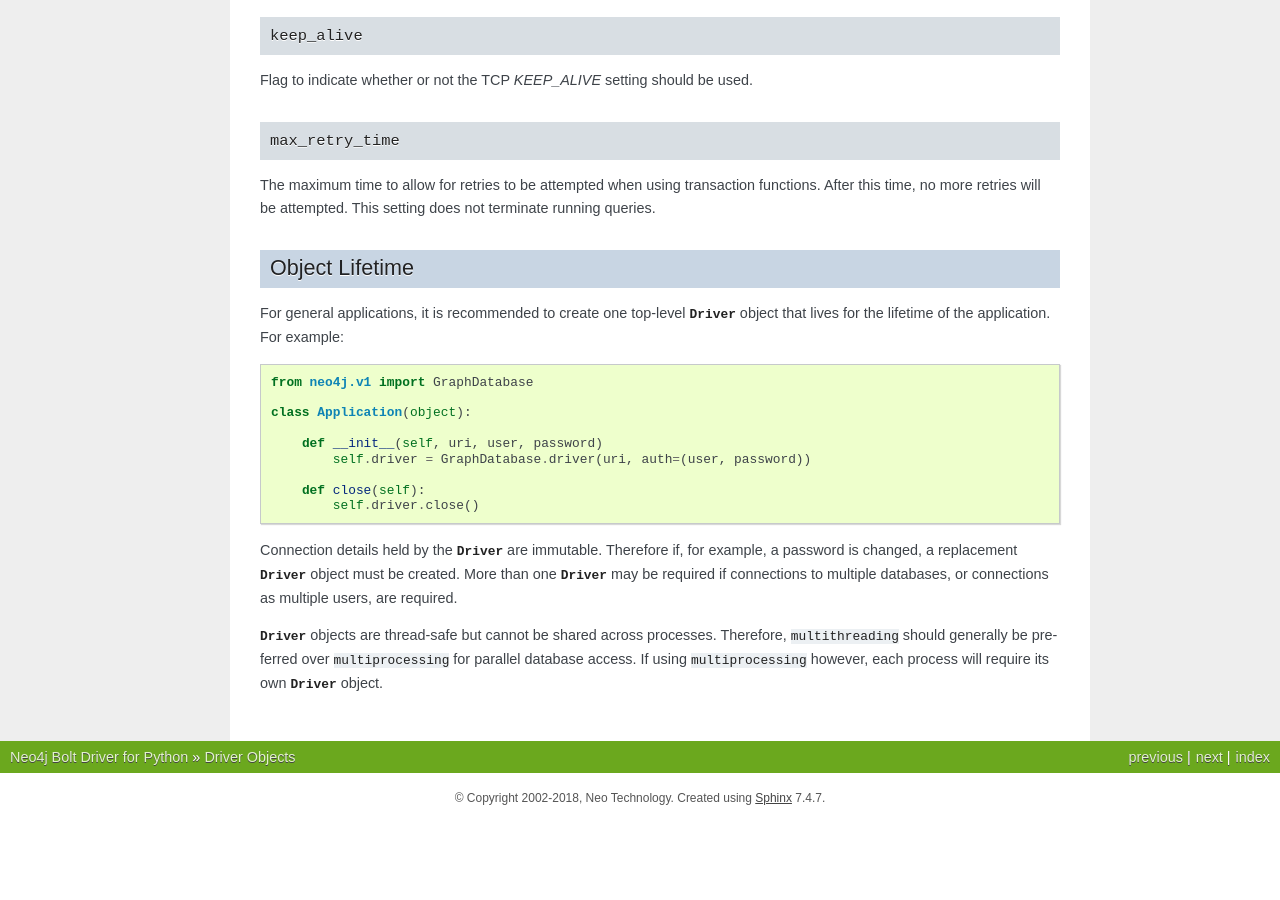
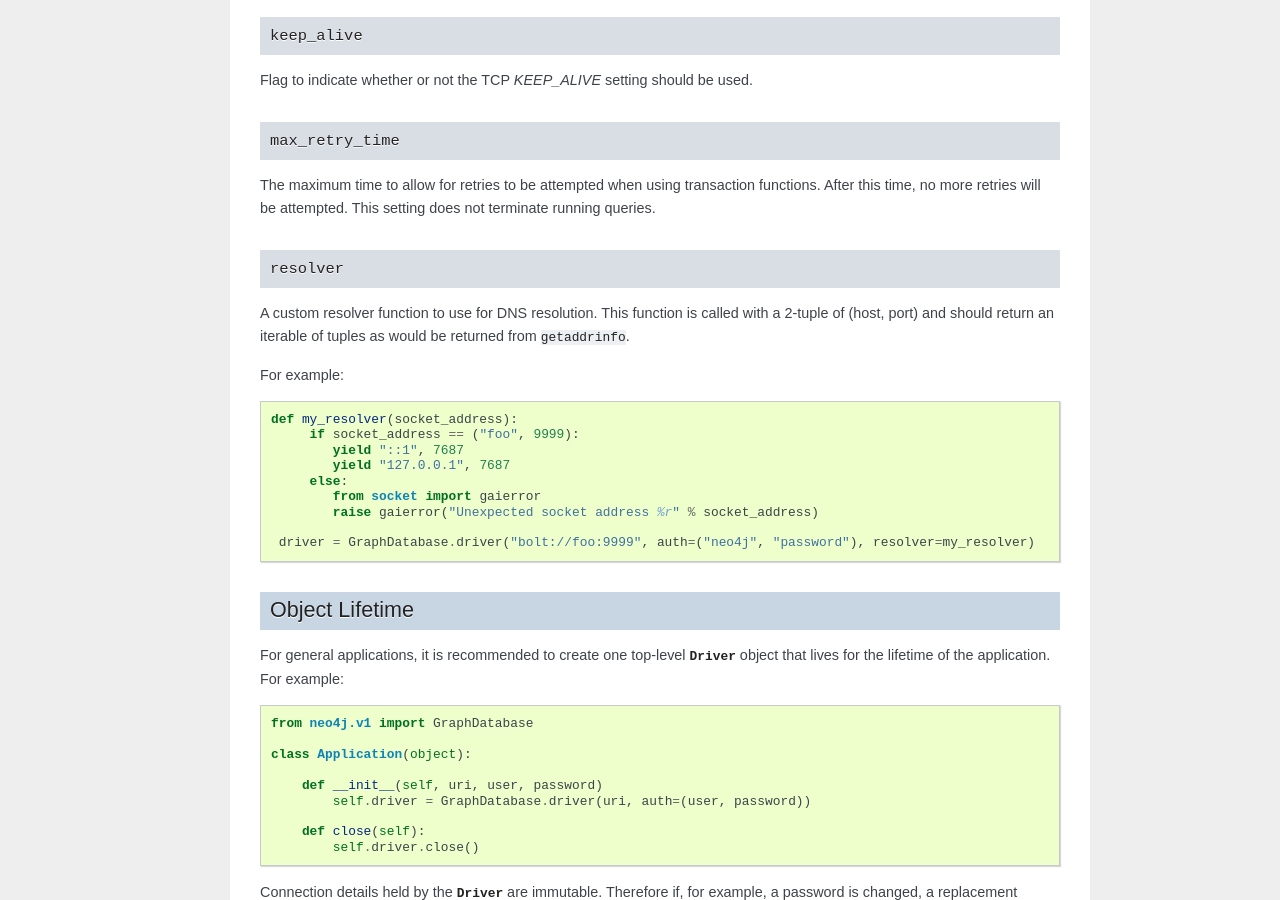
Before and after one commit to neo4j/neo4j-python-driver, a Sphinx documentation site: the page built from docs/source/driver.rst, in a window 1280 px wide and 900 px high, scrolled down 2952 px. Built offline with Sphinx 7.4.7, drawn with Linux system fonts in a browser that asks for light colours; the version number could not be read and is left out; before the commit the page ends 3777 px from its top, so only the background shows below that.

Commit message:
Custom resolver option

```diff
--- a/docs/source/driver.rst
+++ b/docs/source/driver.rst
@@ -144,6 +144,24 @@ The maximum time to allow for retries to be attempted when using transaction fun
 After this time, no more retries will be attempted.
 This setting does not terminate running queries.
 
+``resolver``
+------------
+
+A custom resolver function to use for DNS resolution.
+This function is called with a 2-tuple of (host, port) and should return an iterable of tuples as would be returned from ``getaddrinfo``.
+
+For example::
+
+    def my_resolver(socket_address):
+         if socket_address == ("foo", 9999):
+            yield "::1", 7687
+            yield "127.0.0.1", 7687
+         else:
+            from socket import gaierror
+            raise gaierror("Unexpected socket address %r" % socket_address)
+
+     driver = GraphDatabase.driver("bolt://foo:9999", auth=("neo4j", "password"), resolver=my_resolver)
+
 
 
 Object Lifetime
```
Also changed, not shown: 4 other files.
